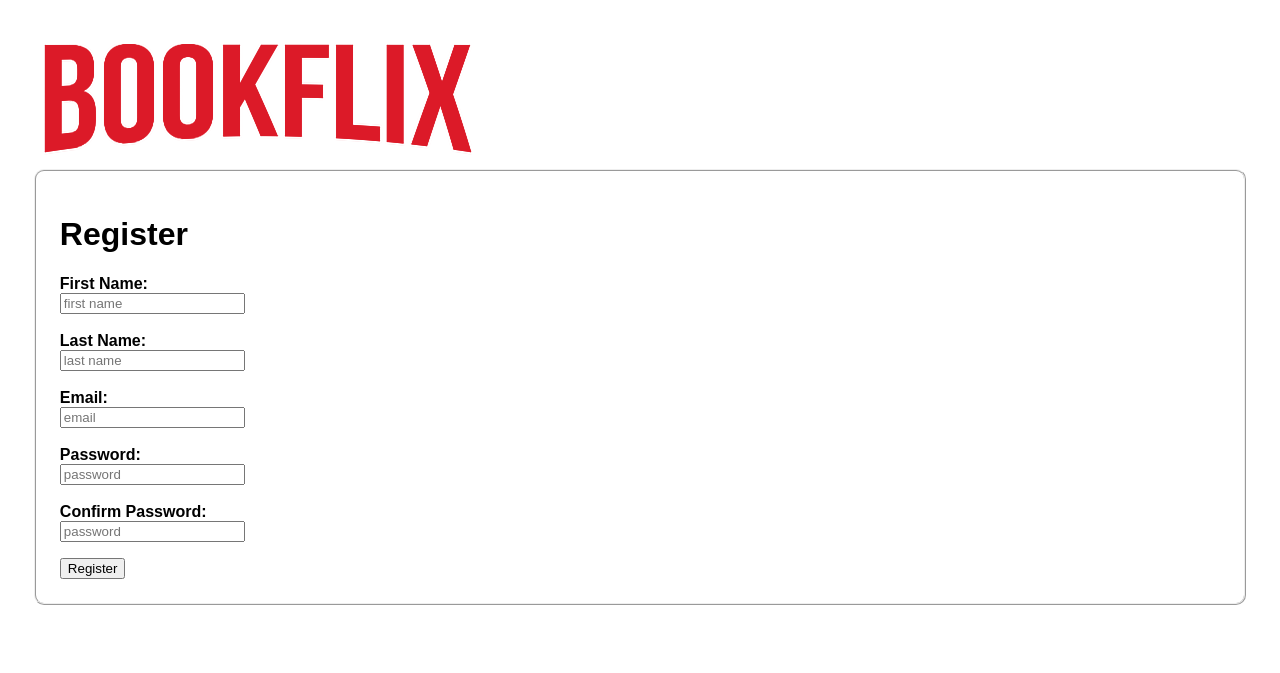
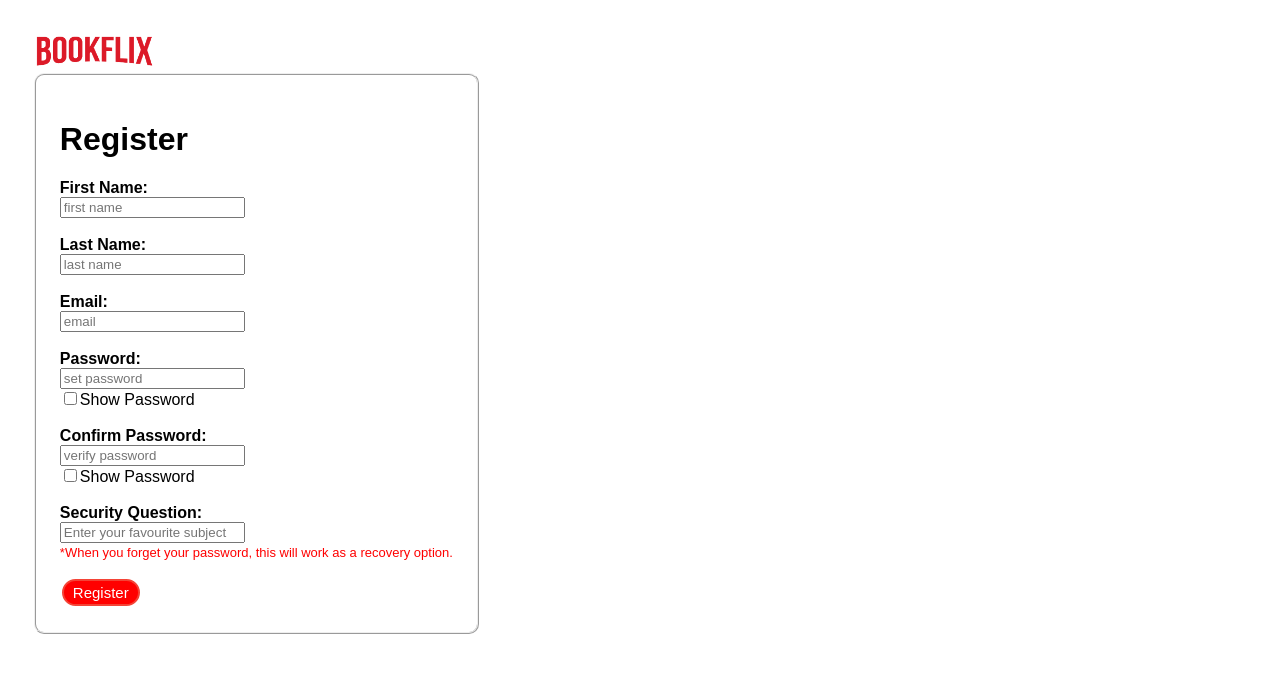
Before and after one commit to devashishSule/BookFlix_v1.0, a Flask app: page /register.html in a window 1280 px wide. Shown: the top 673 px of the page. Run offline with Flask 2, Linux system fonts and the light colour scheme; data that the repository does not hold is empty.

Commit message:
**Commit init**

```diff
--- a/app.py
+++ b/app.py
@@ -1,11 +1,19 @@
 from flask import Flask, render_template, request, url_for, redirect
 from pymongo import MongoClient
+# from flask_mail import Mail,Message
 
 app = Flask(__name__)
+# app.config['MAIL_SERVER'] = 'smtp.gmail.com'
+# app.config['MAIL_PORT'] = 465
+# app.config['MAIL_USERNAME'] = 'sule.devashish@gmail.com'
+# app.config['MAIL_PASSWORD'] = 'pkjdoanccxiflxsq'
+# app.config['MAIL_USE_TLS'] = False
+# app.config['MAIL_USE_SSL'] = True
+# mail = Mail(app)
 
 client = MongoClient("mongodb+srv://Devashish:Devashish2002@cluster0.wurmd5z.mongodb.net/?retryWrites=true&w=majority")
 db = client.BookFlix_db
-register_dets = db.register_dets
+user_info = db.register_dets
 
 @app.route('/')
 def index():
@@ -18,20 +26,42 @@ def register():
         firstName = request.form['content1']
         lastName = request.form['content2']
         email = request.form['email']
-        password = request.form['password']
-        register_dets.insert_one({
-            'first name':firstName,
-            'last name':lastName,
-            'email':email,
-            'password':password
-        })
-        return render_template('verified.html')
-    all_info = register_dets.find()
-    return render_template('register.html', register_dets=all_info)
+        password1 = request.form['password1']
+        password2 = request.form['password2']
+        security_question = request.form['security']
+        if password1==password2:
+            user_info.insert_one({
+                'first name':firstName,
+                'last name':lastName,
+                'email':email,
+                'password':password1,
+                'security_question':security_question
+            })
+            # msg = Message(
+            #     "BookFlix - Acknowledgement letter",
+            #     sender='joemama@hotline.com',
+            #     recipients=[email]
+            # )
+            # msg.body = "Thank You for creating an account in BookFlix."
+            # mail.send(msg)
+            return render_template('verified.html')
+        else:
+            return render_template('register.html')
+
+    all_info = user_info.find()
+    return render_template('register.html', user_info=all_info)
 
 @app.route('/login.html')
 def login():
-
+    if request.method=="GET":
+        email = request.form['email']
+        password = request.form['password']
+        verify_email = request.get('email')
+        verify_pass = request.get('password')
+        if email == verify_email and password == verify_pass:
+            return "Welcome %s"%email
+        else:
+            return "Data not found..."
     return render_template('login.html')
 
 if __name__ == "__main__":
--- a/static/css/main.css
+++ b/static/css/main.css
@@ -5,8 +5,66 @@ body {
 }
 
 .content {
+    display: inline-block;
     padding: 2%;
     margin: 10;
     border: 2px ridge;
     border-radius: 10px;
+    align-items: center;
+    /* text-align: center; */
 }
+
+img {
+    max-height: 10%;
+    max-width: 10%;
+}
+
+a.button {
+    background-color: red;
+    border-radius: 20px 20px;
+    color: white;
+    padding: 3px 9px;
+    text-align: center;
+    text-decoration: none;
+    display: inline-block;
+    font-size: 10px;
+    margin: 2px 2px;
+    transition-duration: 0.4s;
+    cursor: pointer;
+}
+
+a.button_index {
+    background-color: red;
+    color: white;
+    border: 2px solid #f44336;
+}
+
+a.button_index:hover {
+    background-color: white;
+    color: black;
+}
+
+.button {
+    background-color: red;
+    border-radius: 20px 20px;
+    color: white;
+    padding: 3px 9px;
+    text-align: center;
+    text-decoration: none;
+    display: inline-block;
+    font-size: 15px;
+    margin: 2px 2px;
+    transition-duration: 0.4s;
+    cursor: pointer;
+}
+
+.button_general {
+    background-color: red;
+    color: white;
+    border: 2px solid #f44336;
+}
+
+.button_general:hover {
+    background-color: rgb(255, 255, 255);
+    color: black;
+}
--- a/templates/base.html
+++ b/templates/base.html
@@ -10,7 +10,12 @@
 </head>
 
 <body>
-    <img src="{{ url_for('static', filename='css/bookflix logo.png') }}"> {% block body%}{%endblock%}
+    <div class="logo">
+        <a href="/">
+            <img src="{{ url_for('static', filename='css/bookflix logo.png') }}">
+        </a>
+    </div>
+    {% block body%}{%endblock%}
 </body>
 
 </html>
--- a/templates/login.html
+++ b/templates/login.html
@@ -8,7 +8,7 @@
         <input type="text" name="email" required placeholder="email"></input><br><br>
         <b><label for="password">Password:</label></b><br>
         <input type="text" name="password" required placeholder="password"></input><br><br>
-        <button type="submit">Login</button>
+        <button type="submit" class="button button_general">Login</button>
     </div>
 
 </form>
--- a/templates/register.html
+++ b/templates/register.html
@@ -1,8 +1,37 @@
 {% extends 'base.html'%} {%block head%}
 <title>Register</title>
 {%endblock%} {%block body%}
+<script>
+    function show1() {
+        var x = document.getElementById("pass1");
+        if (x.type === "password") {
+            x.type = "text";
+        } else {
+            x.type = "password";
+        }
+    }
+
+    function show2() {
+        var y = document.getElementById("pass2");
+        if (y.type === "password") {
+            y.type = "text";
+        } else {
+            y.type = "password";
+        }
+    }
+
+    function verify() {
+        var a = document.getElementsByName("password1");
+        var b = document.getElementsByName("password2");
+        if (a == b) {
+            return alert('Registeration Successful...');
+        } else if (a != b) {
+            return alert('Password entered does not match. Please fill out again')
+        }
+    }
+</script>
 <div class="content">
-    <form method="post">
+    <form method="post" onsubmit="return checkPassword(this)">
         <h1>Register</h1>
         <p>
             <b><label for="content1">First Name:</label></b><br>
@@ -12,12 +41,17 @@
             <b><label for="email">Email:</label></b><br>
             <input type="text" name="email" required placeholder="email"></input><br><br>
             <b><label for="password">Password:</label></b><br>
-            <input type="password" name="password" required placeholder="password"></input><br><br>
+            <input type="password" name="password1" required placeholder="set password" id="pass1"></input><br>
+            <input type="checkbox" onclick="show1()">Show Password <br><br>
             <b><label for="password">Confirm Password:</label></b><br>
-            <input type="password" name="password" required placeholder="password"></input><br>
+            <input type="password" name="password2" required placeholder="verify password" id="pass2"></input><br>
+            <input type="checkbox" onclick="show2()">Show Password <br><br>
+            <b><label for="security">Security Question:</label></b><br>
+            <input type="text" name="security" required placeholder="Enter your favourite subject"></input><br>
+            <label style="font-size:small;color:red">*When you forget your password, this will work as a recovery option.</label><br>
         </p>
+        <button type="submit" class="button button_general" onclick="verify()">Register</button>
 
-        <button type="submit">Register</button>
     </form>
 </div>
 </form>
--- a/templates/verified.html
+++ b/templates/verified.html
@@ -1,6 +1,8 @@
 {% extends 'base.html' %} {% block head%}
 <title>Registeration Successful</title>
 {%endblock%} {%block body %}
-<h1>Registration Successful...</h1><br>
-<a href="login.html" <h2>Go to Login</h2>
+<h1>Registration Successful...</h1>
+<h2>Acknowledgement letter sent on registered mail.</h2>
+<a href="login.html">
+    <h2>Go to Login</h2>
 </a> {%endblock%}
```
Also changed, not shown: templates/index.html (+5 -3 lines).
